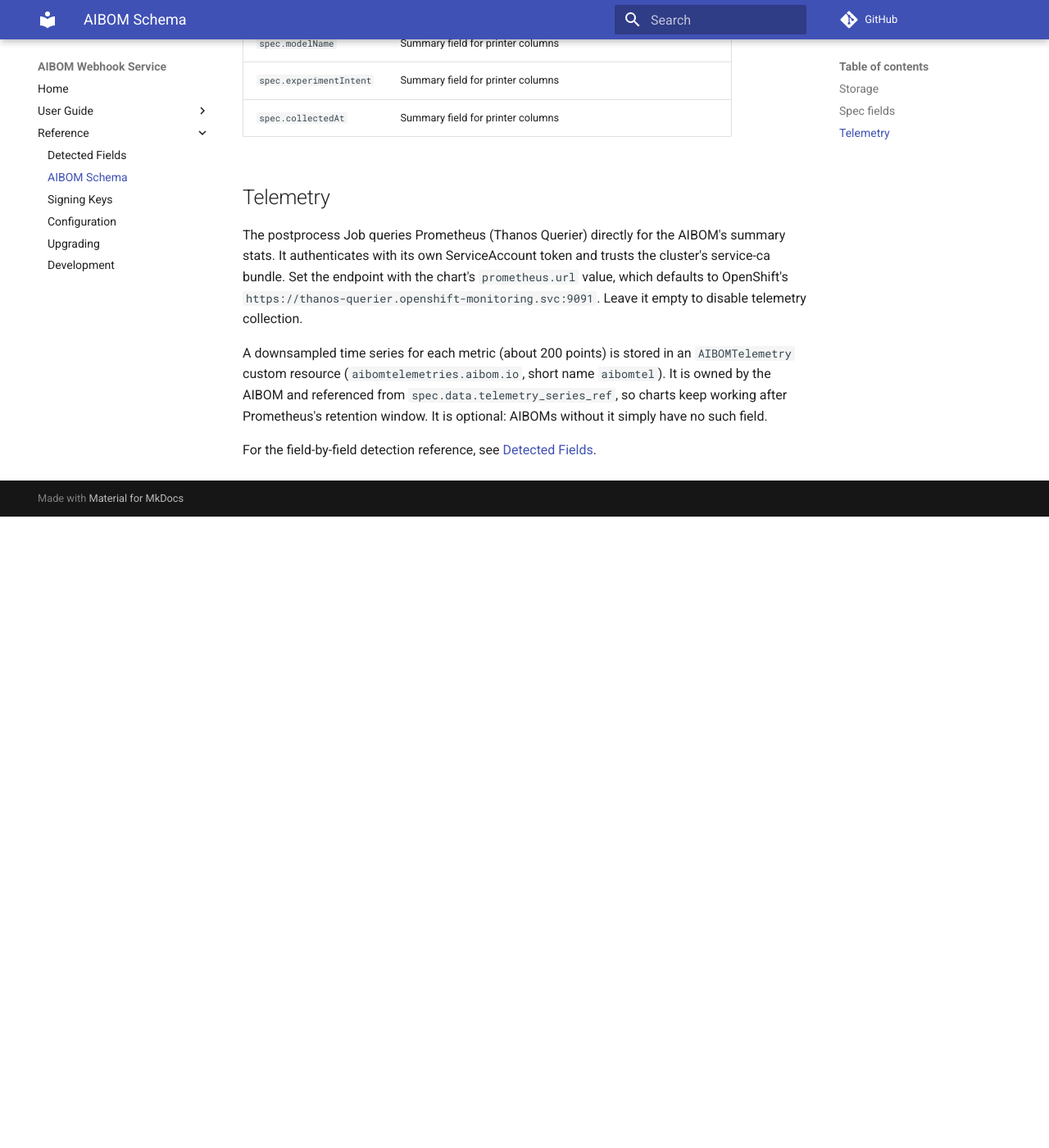
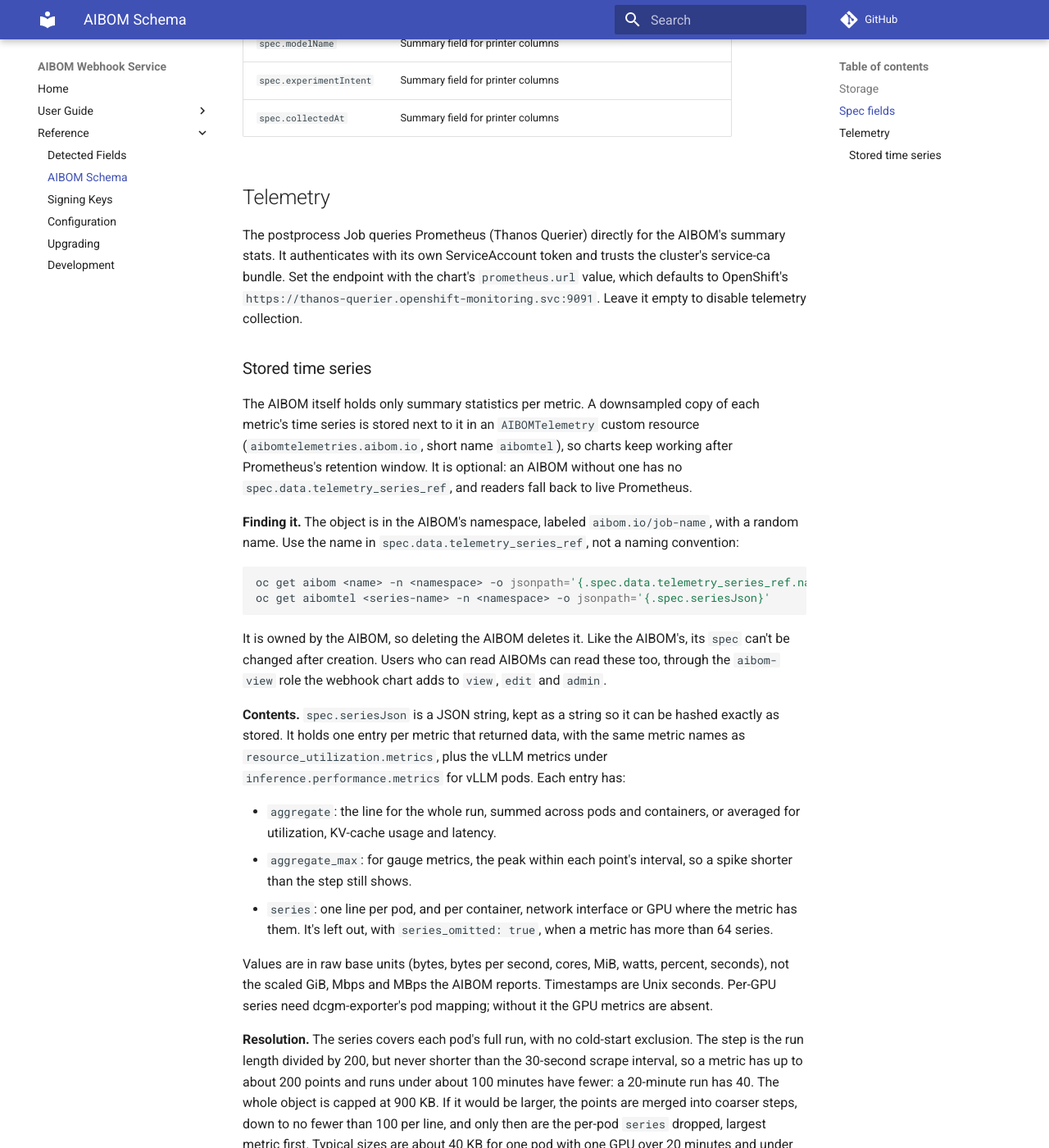
Before and after one commit to gavinsan33/aibom-webhook-service, an MkDocs documentation site: the page built from docs/reference/schema.md, in a window 1280 px wide and 1400 px high, scrolled down 1000 px. Shown: the whole window at 82% size. Built offline with MkDocs 1.6.1 and Material for MkDocs 9.7.7, drawn with Linux system fonts in a browser that asks for light colours; comment, search, counter and statistics services are not loaded; before the commit the page ends 1630 px from its top, so only the background shows below that; some of the changed text lies outside the part shown.

Commit message:
Document the AIBOMTelemetry series and its leftovers

````diff
--- a/docs/reference/schema.md
+++ b/docs/reference/schema.md
@@ -40,6 +40,31 @@ oc get aibom <name> -n <namespace> -o yaml
 
 The postprocess Job queries Prometheus (Thanos Querier) directly for the AIBOM's summary stats. It authenticates with its own ServiceAccount token and trusts the cluster's service-ca bundle. Set the endpoint with the chart's `prometheus.url` value, which defaults to OpenShift's `https://thanos-querier.openshift-monitoring.svc:9091`. Leave it empty to disable telemetry collection.
 
-A downsampled time series for each metric (about 200 points) is stored in an `AIBOMTelemetry` custom resource (`aibomtelemetries.aibom.io`, short name `aibomtel`). It is owned by the AIBOM and referenced from `spec.data.telemetry_series_ref`, so charts keep working after Prometheus's retention window. It is optional: AIBOMs without it simply have no such field.
+### Stored time series
+
+The AIBOM itself holds only summary statistics per metric. A downsampled copy of each metric's time series is stored next to it in an `AIBOMTelemetry` custom resource (`aibomtelemetries.aibom.io`, short name `aibomtel`), so charts keep working after Prometheus's retention window. It is optional: an AIBOM without one has no `spec.data.telemetry_series_ref`, and readers fall back to live Prometheus.
+
+**Finding it.** The object is in the AIBOM's namespace, labeled `aibom.io/job-name`, with a random name. Use the name in `spec.data.telemetry_series_ref`, not a naming convention:
+
+```bash
+oc get aibom <name> -n <namespace> -o jsonpath='{.spec.data.telemetry_series_ref.name}'
+oc get aibomtel <series-name> -n <namespace> -o jsonpath='{.spec.seriesJson}'
+```
+
+It is owned by the AIBOM, so deleting the AIBOM deletes it. Like the AIBOM's, its `spec` can't be changed after creation. Users who can read AIBOMs can read these too, through the `aibom-view` role the webhook chart adds to `view`, `edit` and `admin`.
+
+**Contents.** `spec.seriesJson` is a JSON string, kept as a string so it can be hashed exactly as stored. It holds one entry per metric that returned data, with the same metric names as `resource_utilization.metrics`, plus the vLLM metrics under `inference.performance.metrics` for vLLM pods. Each entry has:
+
+- `aggregate`: the line for the whole run, summed across pods and containers, or averaged for utilization, KV-cache usage and latency.
+- `aggregate_max`: for gauge metrics, the peak within each point's interval, so a spike shorter than the step still shows.
+- `series`: one line per pod, and per container, network interface or GPU where the metric has them. It's left out, with `series_omitted: true`, when a metric has more than 64 series.
+
+Values are in raw base units (bytes, bytes per second, cores, MiB, watts, percent, seconds), not the scaled GiB, Mbps and MBps the AIBOM reports. Timestamps are Unix seconds. Per-GPU series need dcgm-exporter's pod mapping; without it the GPU metrics are absent.
+
+**Resolution.** The series covers each pod's full run, with no cold-start exclusion. The step is the run length divided by 200, but never shorter than the 30-second scrape interval, so a metric has up to about 200 points and runs under about 100 minutes have fewer: a 20-minute run has 40. The whole object is capped at 900 KB. If it would be larger, the points are merged into coarser steps, down to no fewer than 100 per line, and only then are the per-pod `series` dropped, largest metric first. Typical sizes are about 40 KB for one pod with one GPU over 20 minutes and under 600 KB for 4 pods with 8 GPUs each over 12 hours.
+
+**Integrity.** The object isn't signed itself. The AIBOM's signed `spec.data.telemetry_series_ref` holds the SHA-256 and size of `spec.seriesJson`, and `oc aibom describe` checks the object against them on its `Telemetry Series:` line. It reports a match as fully verified only when the AIBOM's own signature is valid, since without that the digest could be forged along with the series. Only the postprocess Job's ServiceAccount can create these objects.
+
+AIBOMs from before this resource existed reference a ConfigMap instead, with `configmap` and `key` fields in place of `kind` and `name`. They aren't migrated.
 
 For the field-by-field detection reference, see [Detected Fields](../CAPABILITIES.md).
````
Also changed, not shown: docs/user-guide/troubleshooting.md (+11 -0 lines).
